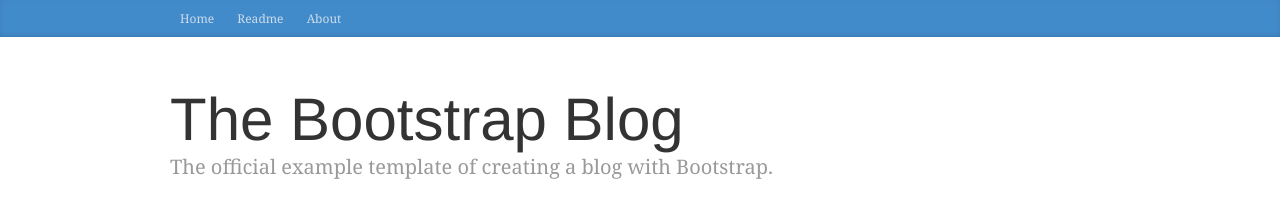
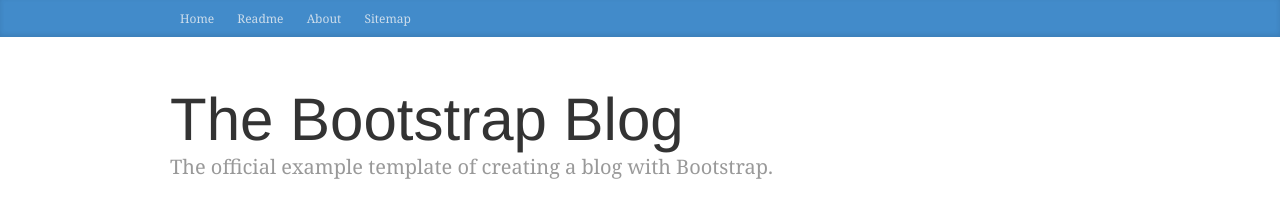
Before and after one commit to tuladhasum/tuladhasum.github.io, a Jekyll site: the page built from readme.md, in a window 1280 px wide. Shown: the top 204 px of the page. Built offline with Jekyll 4.4.1, drawn with Linux system fonts in a browser that asks for light colours.

Commit message:
Update header.html

```diff
--- a/_includes/blog/header.html
+++ b/_includes/blog/header.html
@@ -4,6 +4,7 @@
           <a class="blog-nav-item" href="/">Home</a>
           <a class="blog-nav-item" href="readme.html">Readme</a>
           <a class="blog-nav-item" href="about.html">About</a>
+          <a class="blog-nav-item" href="sitemap.xml">Sitemap</a>
         </nav>
       </div>
     </div>
```
